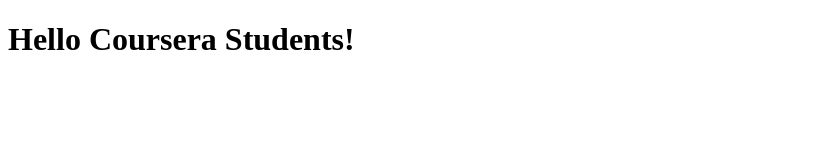
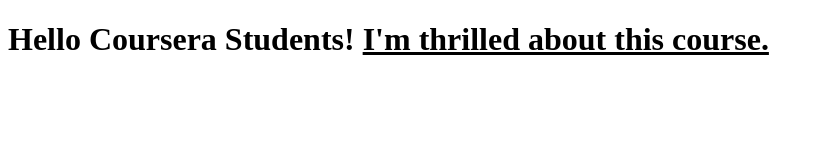
Before and after one commit to vramanujam84/coursera-test, a plain HTML site: page index.html in a window 1280 px wide. Shown: the whole page, without its empty margins (0-824 px from the left). Drawn offline with Linux system fonts and the light colour scheme.

Commit message:
Next version of web file.

```diff
--- a/index.html
+++ b/index.html
@@ -5,6 +5,6 @@
     <title>Hello Coursera</title>
   </head>
   <body>
-    <h1>Hello Coursera Students!</h1>
+    <h1>Hello Coursera Students! <u>I'm thrilled about this course.</u></h1>
   </body>
 </html>
```
